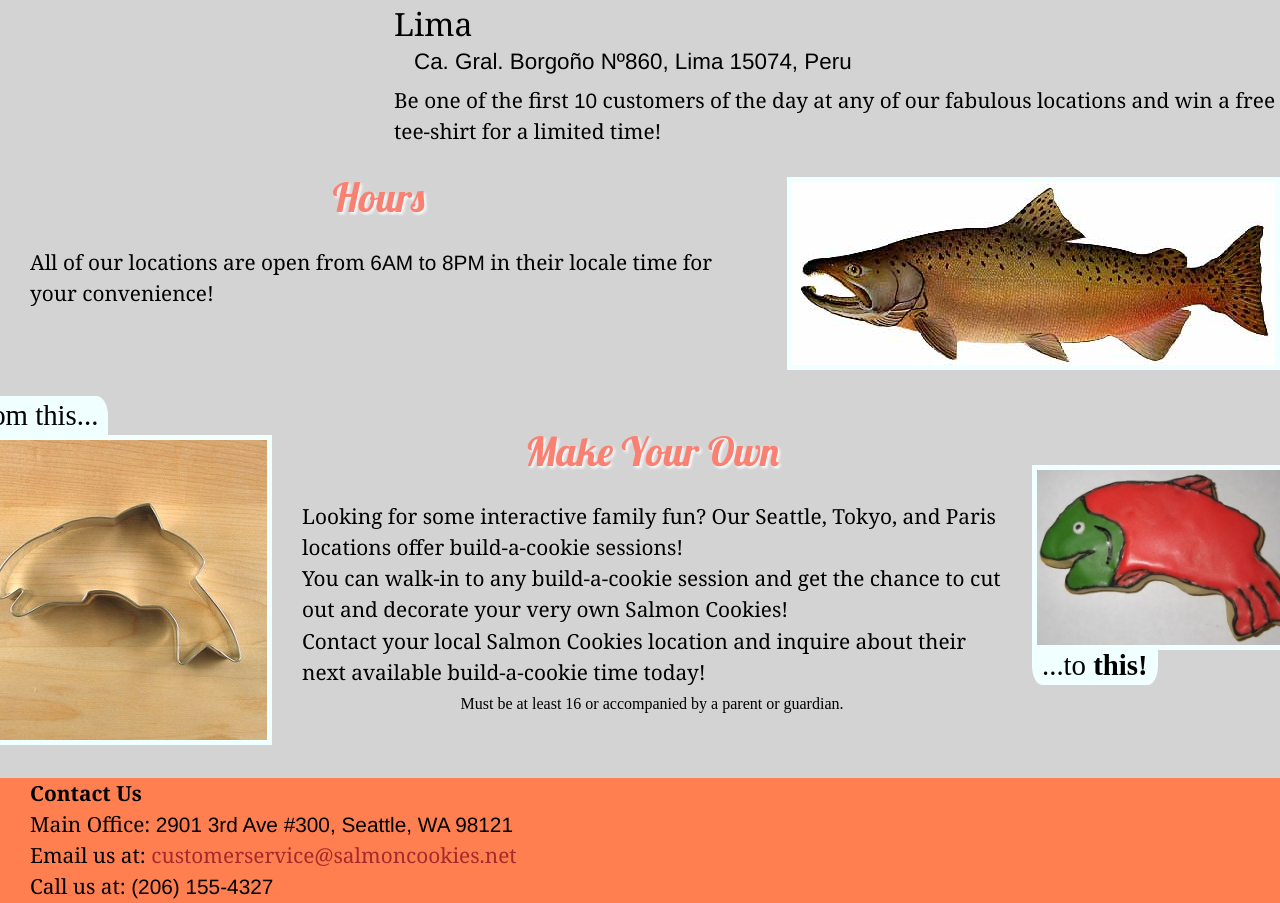
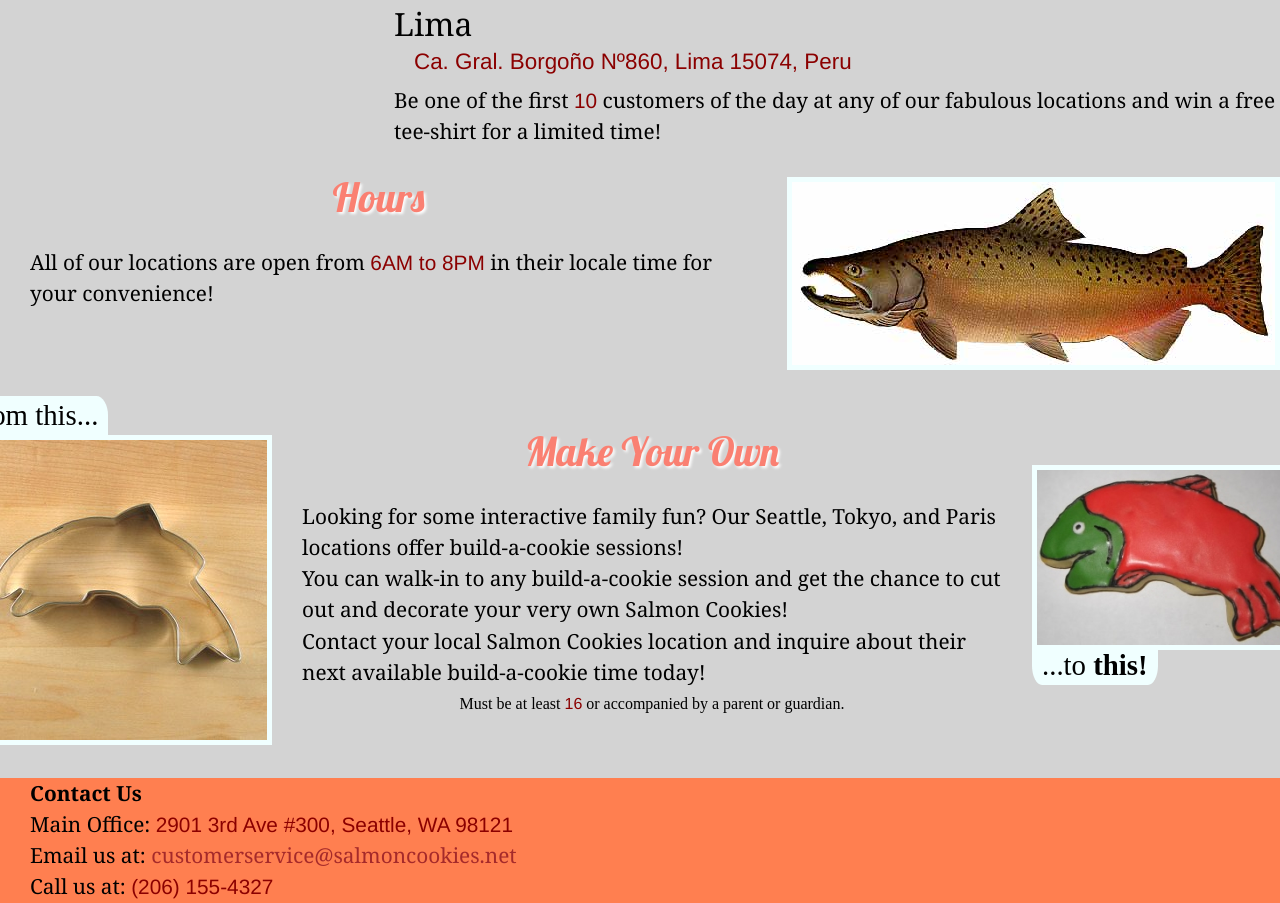
Before and after one commit to dLeigh01/cookie-stand, a plain HTML site: page index.html in a window 1280 px wide. Shown: the part 2805-3708 px from the top of the page. Drawn offline with Linux system fonts and the light colour scheme.

Commit message:
color change to span

```diff
--- a/css/style.css
+++ b/css/style.css
@@ -128,6 +128,7 @@ li span {
 
 span {
   font-family: 'Franklin Gothic Medium', 'Arial Narrow', Arial, sans-serif;
+  color: darkred;
 }
 
 #hours {
--- a/index.html
+++ b/index.html
@@ -83,7 +83,7 @@
         <p>Looking for some interactive family fun? Our Seattle, Tokyo, and Paris locations offer build-a-cookie sessions!<br />
           You can walk-in to any build-a-cookie session and get the chance to cut out and decorate your very own Salmon Cookies!<br />
           Contact your local Salmon Cookies location and inquire about their next available build-a-cookie time today!</p>
-          <aside>Must be at least 16 or accompanied by a parent or guardian.</aside>
+          <aside>Must be at least <span>16</span> or accompanied by a parent or guardian.</aside>
         </article>
         <figure>
           <img src="img/frosted-cookie.jpg" alt="product of build-a-cookie">
```
